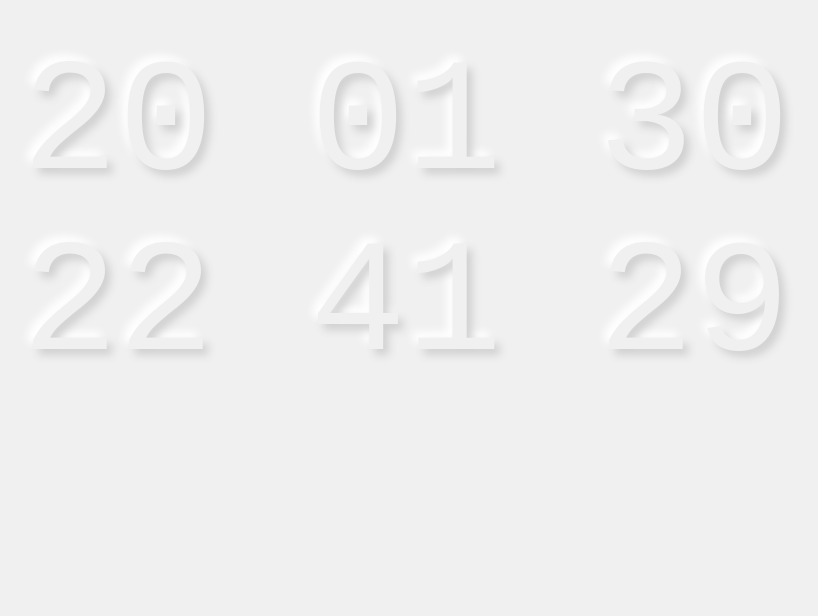
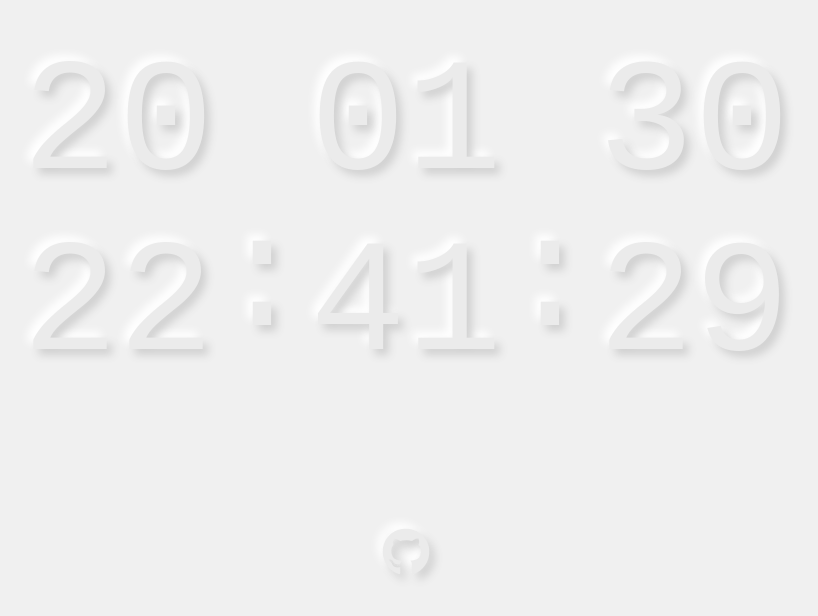
Before and after one commit to ryu-xh/neumorphism-now, a React (Create React App) app: page / in a window 1280 px wide. Shown: the part 184-800 px from the top of the page, without its empty margins (234-1052 px from the left). Built offline with nearby package versions, Linux system fonts and the light colour scheme; a web font is replaced by a local one.

Commit message:
Add Github\

```diff
--- a/package.json
+++ b/package.json
@@ -3,6 +3,11 @@
   "version": "0.1.0",
   "private": true,
   "dependencies": {
+    "@fortawesome/fontawesome-svg-core": "^1.2.26",
+    "@fortawesome/free-brands-svg-icons": "^5.12.0",
+    "@fortawesome/free-regular-svg-icons": "^5.12.0",
+    "@fortawesome/free-solid-svg-icons": "^5.12.0",
+    "@fortawesome/react-fontawesome": "^0.1.8",
     "@testing-library/jest-dom": "^4.2.4",
     "@testing-library/react": "^9.4.0",
     "@testing-library/user-event": "^7.2.1",
--- a/public/index.html
+++ b/public/index.html
@@ -9,6 +9,7 @@
       content="뉴모피즘 느낌의 시계"
     />
     <link rel="apple-touch-icon" href="%PUBLIC_URL%/logo192.png" />
+    <link rel="stylesheet" href="https://cdnjs.cloudflare.com/ajax/libs/font-awesome/5.8.2/css/all.min.css" />
     <!--
       manifest.json provides metadata used when your web app is installed on a
       user's mobile device or desktop. See https://developers.google.com/web/fundamentals/web-app-manifest/
--- a/src/App.css
+++ b/src/App.css
@@ -9,6 +9,12 @@
   }
 }
 
+a {
+  color: #ebebeb;
+  size: 2vmin;
+  border: none;
+}
+
 .App-header {
   background-color: #f0f0f0;
   min-height: 100vh;
@@ -16,19 +22,51 @@
   flex-direction: column;
   align-items: center;
   justify-content: center;
-  font-size: calc(10px + 2vmin);
 
-  color: #f0f0f0;
+  color: #ebebeb;
   font-family: 'Nova Mono', monospace;
   font-weight: 500;
   font-size: 20vmin;
 }
 
-@keyframes App-logo-spin {
-  from {
-    transform: rotate(0deg);
-  }
+.footer {
+  position: fixed;
+  left: 0;
+  bottom: 5vh;
+  width: 100%;
+}
+
+.colon {
+  position: relative;
+  top: -3vmin;
+}
+
+.fadeIn {
+  animation-name: FadeIn;
+  animation-duration: 0.5s;
+  animation-delay: 1s;
+  animation-iteration-count: initial;
+  animation-timing-function: ease-in-out;
+  animation-direction: alternate;
+}
+
+.fadeOut {
+  animation-name: FadeOut;
+  animation-duration: 0.5s;
+  animation-delay: 10s;
+  animation-iteration-count: initial;
+  animation-timing-function: ease-in-out;
+  animation-direction: alternate;
+}
+
+@keyframes FadeIn {
   to {
-    transform: rotate(360deg);
+    opacity: 1;
   }
 }
+
+@keyframes FadeOut {
+  to {
+    opacity: 0;
+  }
+}
--- a/src/App.js
+++ b/src/App.js
@@ -1,5 +1,8 @@
 import React from 'react';
 import './App.css';
+
+import { faHamburger } from "@fortawesome/free-solid-svg-icons";
+import { FontAwesomeIcon } from "@fortawesome/react-fontawesome";
 
 class App extends React.Component {
     constructor(props) {
@@ -18,8 +21,8 @@ class App extends React.Component {
   }
 
   _onMouseMove(e) {
-    this.setState({x: ((window.innerWidth - e.nativeEvent.offsetX) / window.innerWidth) - 0.5,
-                  y: ((window.innerHeight - e.nativeEvent.offsetY) / window.innerHeight) - 0.5});
+    this.setState({x: ((window.innerWidth - window.event.clientX) / window.innerWidth) - 0.5,
+                  y: ((window.innerHeight - window.event.clientY) / window.innerHeight) - 0.5});
     this.makeShadow();
   }
 
@@ -28,7 +31,7 @@ class App extends React.Component {
 
     this.setState({
       year: new Date().getFullYear().toString().substring(2, 4),
-      month: digit[parseInt(new Date().getMonth() + 1 / 10)] + (new Date().getMonth() + 1).toString(),
+      month: digit[parseInt((new Date().getMonth() + 1) / 10)] + (new Date().getMonth() + 1).toString(),
       day: digit[parseInt(new Date().getDate() / 10)] + new Date().getDate().toString(),
       hour: digit[parseInt(new Date().getHours() / 10)] + new Date().getHours().toString(),
       minutes: digit[parseInt(new Date().getMinutes() / 10)] + new Date().getMinutes().toString(),
@@ -58,9 +61,14 @@ class App extends React.Component {
     return (
       <div className="App">
         <header className="App-header" onMouseMove={this._onMouseMove.bind(this)} style={this.state.style}>
-          {this.state.year} {this.state.month} {this.state.day}<br/>
-          {this.state.hour} {this.state.minutes} {this.state.seconds}
+          <div>{this.state.year} {this.state.month} {this.state.day}</div>
+          <div>{this.state.hour}<span class="colon">:</span>{this.state.minutes}<span class="colon">:</span>{this.state.seconds}</div>
         </header>
+        <div class="footer" onMouseMove={this._onMouseMove.bind(this)} style={this.state.style}>
+          <a href="https://github.com/ryuuseikang/neumorphism-now">
+            <i class="fab fa-github fa-3x" onMouseMove={this._onMouseMove.bind(this)}></i>
+          </a>
+        </div>
       </div>
     );
   }
```
Also changed, not shown: 1 other file (tests, documents, lock files or other folders).
